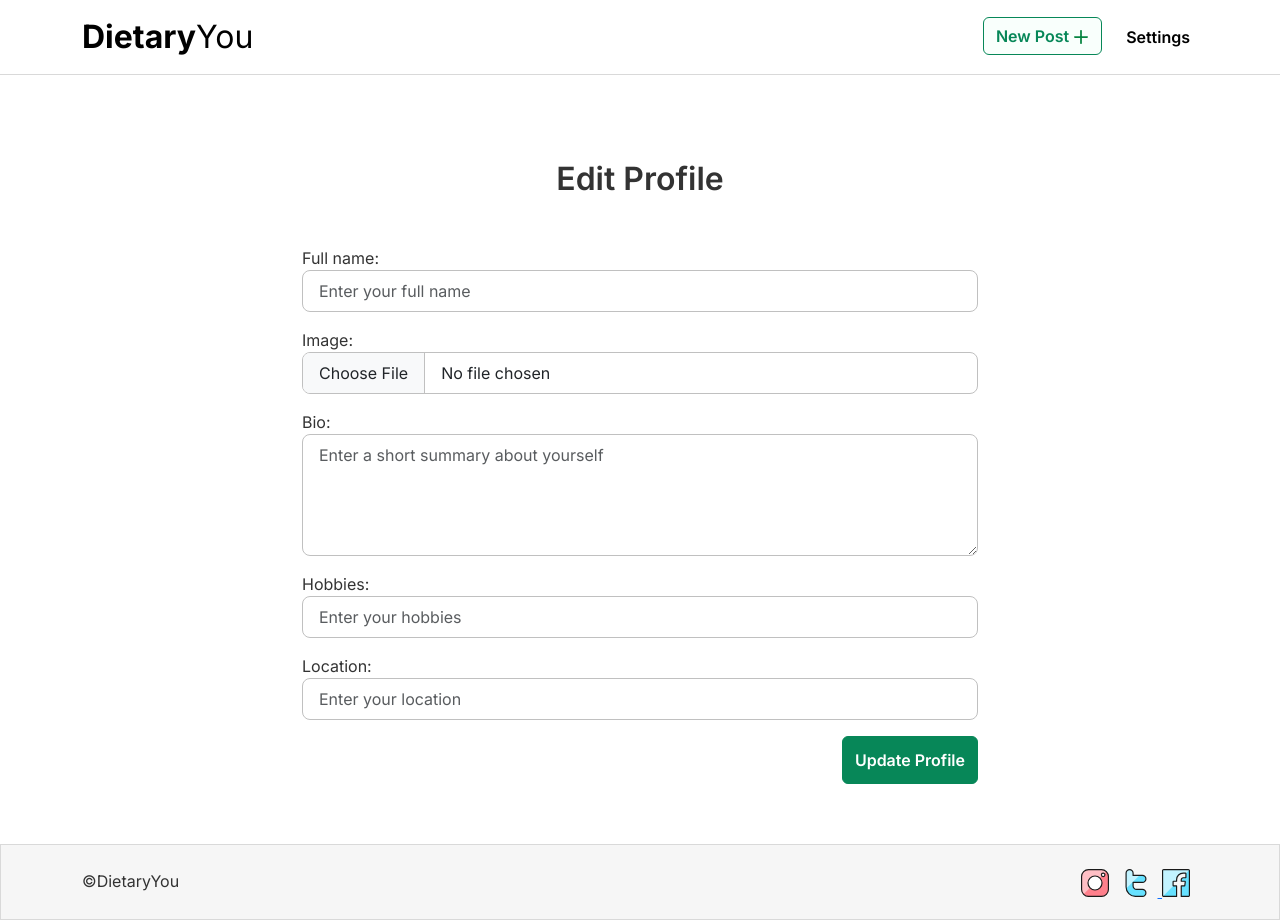
After one commit to dev-timm/DietaryYou, a Django app: a page that uses templates/edit_user_profile.html in a window 1280 px wide. The commit adds this page. Run offline with Django 3.2, Linux system fonts and the light colour scheme; the visitor is signed in with stand-in values (Sample User, id 1); data comes from the database, SQL or seed files in the repository.

Commit message:
add edit form for user profile

```diff
--- a/dietaryyou/urls.py
+++ b/dietaryyou/urls.py
@@ -20,6 +20,6 @@ urlpatterns = [
     path('admin/', admin.site.urls),
     path('summernote/', include('django_summernote.urls')),
     path('', include('blog.urls'), name='blog_urls'),
-    path('settings/', include('profiles.urls'), name='profiles_urls'),
+    path('profile/', include('profiles.urls'), name='profiles_urls'),
     path('accounts/', include('allauth.urls')),
 ]
--- /dev/null
+++ b/profiles/forms.py
@@ -0,0 +1,15 @@
+from .models import UserProfile
+from django import forms
+
+
+class EditProfileForm(forms.ModelForm):
+    class Meta:
+        model = UserProfile
+        fields = ('full_name', 'profile_image', 'bio', 'hobbies', 'location')
+        widgets = {
+            'full_name': forms.TextInput(attrs={'class': 'form-control form-control-lg', 'placeholder': 'Enter your full name'}),
+            'profile_image': forms.FileInput(attrs={'class': 'form-control form-control-lg'}),
+            'bio': forms.Textarea(attrs={'class': 'form-control form-control-lg excerpt-height', 'placeholder': 'Enter a short summary about yourself'}),
+            'hobbies': forms.TextInput(attrs={'class': 'form-control form-control-lg', 'placeholder': 'Enter your hobbies'}),
+            'location': forms.TextInput(attrs={'class': 'form-control form-control-lg', 'placeholder': 'Enter your location'}),
+        }
--- a/profiles/models.py
+++ b/profiles/models.py
@@ -3,6 +3,7 @@ from django.contrib.auth.models import User
 from cloudinary. models import CloudinaryField
 from django.dispatch import receiver
 from django.db.models.signals import post_save
+from django.urls import reverse
 
 
 class UserProfile(models.Model):
@@ -18,9 +19,13 @@ class UserProfile(models.Model):
     class Meta:
         ordering = ['full_name']
 
+    def get_absolute_url(self):
+        return reverse('user_profile')
+
     def save(self, *args, **kwargs):
         self.slug = self.user.username
         super(UserProfile, self).save(*args, **kwargs)
+
 
 @receiver(post_save, sender=User)
 def set_up_user_profile(sender, instance, created, **kwargs):
--- a/profiles/urls.py
+++ b/profiles/urls.py
@@ -7,4 +7,5 @@ urlpatterns = [
     path('user_account', login_required(views.UserAccount.as_view()), name='user_account'),
     path('user_profile', login_required(views.ViewProfile.as_view()), name='user_profile'),
     path('<slug:slug>/', views.ViewPublicProfile.as_view(), name='public_user_profile'),
+    path('edit_profile/<slug:slug>/', login_required(views.EditProfile.as_view()), name='edit_profile'),
 ]
--- a/profiles/views.py
+++ b/profiles/views.py
@@ -1,7 +1,9 @@
 from django.shortcuts import render, get_object_or_404
-from django.views import View
+from django.views import generic, View
 from django.views.generic.base import TemplateView
 from .models import UserProfile
+from .forms import EditProfileForm
+from django.contrib import messages
 
 
 class UserAccount(TemplateView):
@@ -34,3 +36,18 @@ class ViewPublicProfile(View):
                 "user_profile_data": user_profile_data,
             },
         )
+
+
+class EditProfile(generic.UpdateView):
+
+    model = UserProfile
+    form_class = EditProfileForm
+    template_name = 'edit_user_profile.html'
+
+    def form_valid(self, form):
+        if form.is_valid():
+            messages.add_message(self.request, messages.SUCCESS, "Your profile was edited successfully.")
+        else:
+            messages.add_message(self.request, messages.ERROR, "Ooops, something went wrong. Please try again!")
+
+        return super().form_valid(form)
--- /dev/null
+++ b/templates/edit_user_profile.html
@@ -0,0 +1,20 @@
+{% extends "base.html" %}
+
+{% block content %}
+
+<div class="container max-article-width form-bottom-margin">
+    {% if user.is_authenticated and user.username == userprofile.slug %}
+    <h3 class="text-center">Edit Profile</h3>
+    <div class="mb-3">
+        <form method="POST" enctype="multipart/form-data" class="post-form">
+            {% csrf_token %}
+            {{ form.as_p }}
+            <button class="btn btn-primary float-end">Update Profile</button>
+        </form>
+    </div>
+    {% else %}
+    <p>You can only edit your own profile. To do that please <a href="{% url 'user_profile' %}">go to your own profile</a> and edit it</p>
+    {% endif %}
+</div>
+
+{%endblock%}
--- a/templates/user_profile.html
+++ b/templates/user_profile.html
@@ -33,7 +33,7 @@
                 {% endif %}
             </div>
             <div class="col-1 px-0 align-self-center">
-                <a href="#" class="float-end btn btn-sm icon-hover">
+                <a href="{% url 'edit_profile' user_profile_data.slug %}" class="float-end btn btn-sm icon-hover">
                     <img src="{% static 'images/icons/icon-edit.svg' %}" alt="Edit user profile"></a>
             </div>
         </div>
```
